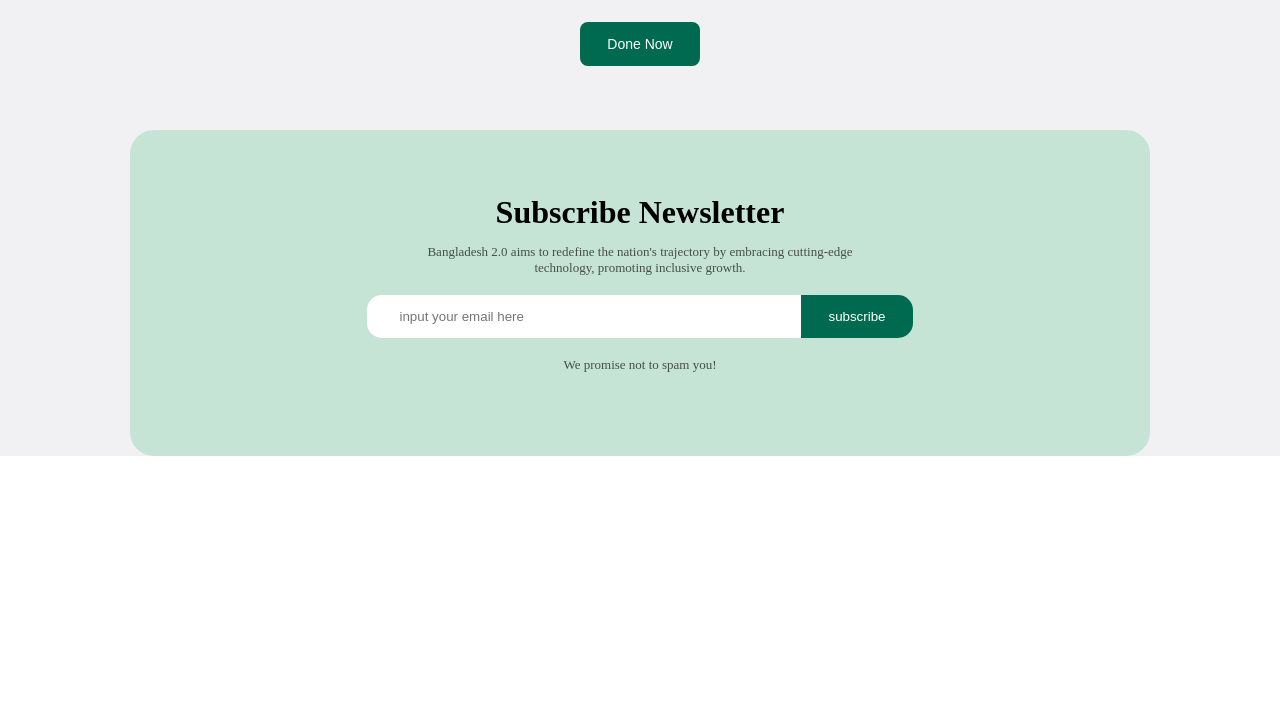
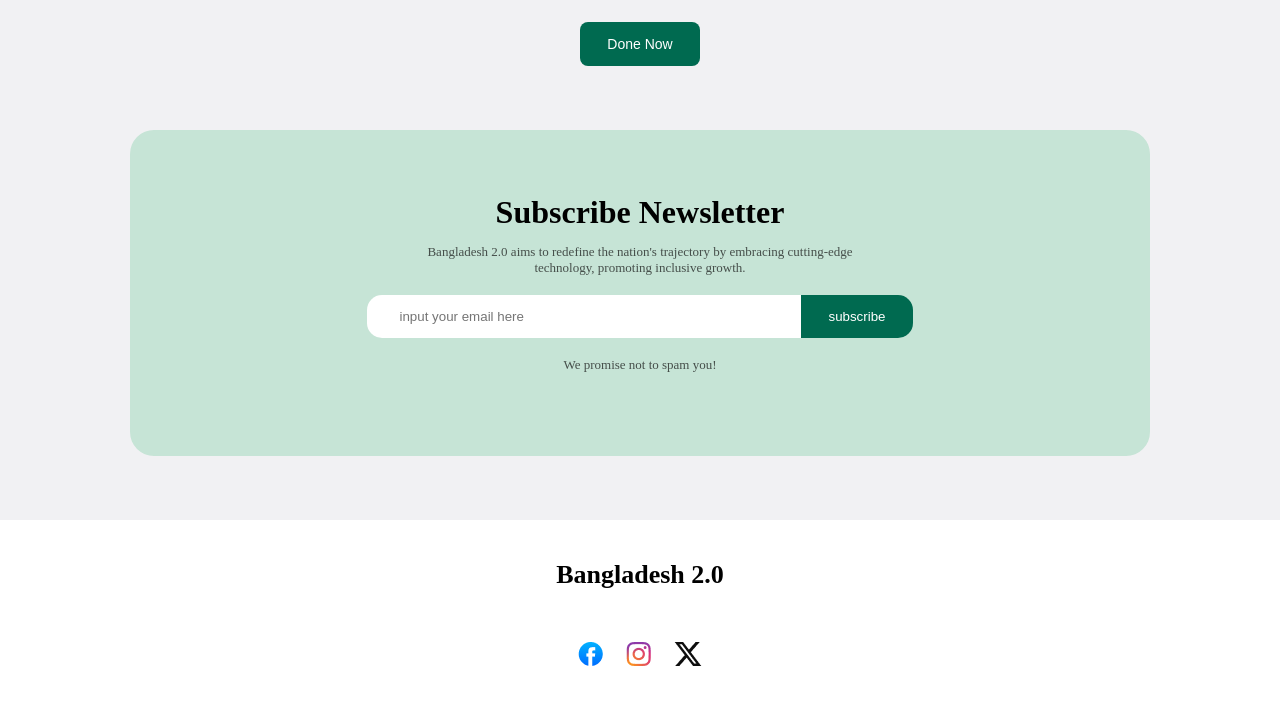
Before and after one commit to riad277/assingment-1, a plain HTML site: page index.html in a window 1280 px wide. Shown: the part 2459-3169 px from the top of the page. Before the commit the page ends 2995 px from the top, so only its background shows below. Drawn offline with Linux system fonts and the light colour scheme.

Commit message:
complete foot

```diff
--- a/assingmen1.css
+++ b/assingmen1.css
@@ -232,13 +232,15 @@ nav h2{
 }
 
 /* subscribe-css */
-
+.sub-hold{
+    padding-bottom: 64px;
+}
 .subs{
     text-align: center;
     background-color: rgba(198, 228, 214, 1);
     padding: 64px 75px;
     border-radius: 24px;
-    margin-bottom: 80px;
+
 }
 .subs-title{
     font-size: 32px;
@@ -268,3 +270,18 @@ background-color: rgba(0, 106, 80, 1);
 color: white;
 margin-bottom: 19px;
 }
+
+/* footer css */
+.fot-title{
+    text-align: center;
+    padding-top: 40px;
+    padding-bottom: 52px;
+    font-size: 26px;
+}
+.fot-imgs{
+    display: flex;
+    align-items: center;
+    justify-content: center;
+    gap: 23px;
+    padding-bottom: 40px;
+}
--- a/index.html
+++ b/index.html
@@ -50,6 +50,10 @@
                     <button class="fut3">Learn More</button>
                 </div>
             </div>
+
+        </section>
+
+        <section>
 
         </section>
 
@@ -113,6 +117,7 @@
                 <button class="donate-btn">Done Now</button>
         </section>
 
+        <section class="sub-hold">
         <section class="subs">
             <h1 class="subs-title">Subscribe Newsletter</h1>
             <p class="subs-des">Bangladesh 2.0 aims to redefine the nation's trajectory by embracing cutting-edge <br> technology, promoting inclusive growth.</p>
@@ -123,7 +128,19 @@
             <p class="subs-des">We promise not to spam you!</p>
         </section>
     </section>
+
+
+
+
+    </section>
 </main>
-
+    <footer>
+        <h1 class="fot-title">Bangladesh 2.0</h1>
+        <div class="fot-imgs">
+        <div class="fot-img"><img src="assets/facebook.png" alt=""></div>
+        <div class="fot-img"><img src="assets/instagram.png" alt=""></div>
+        <div class="fot-img"><img src="assets/x.png" alt=""></div>
+    </div>
+    </footer>
 </body>
 </html>
```
